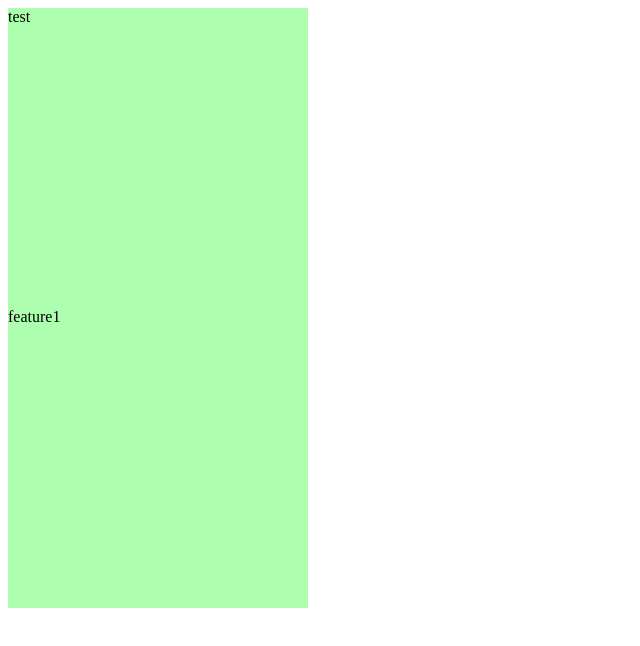
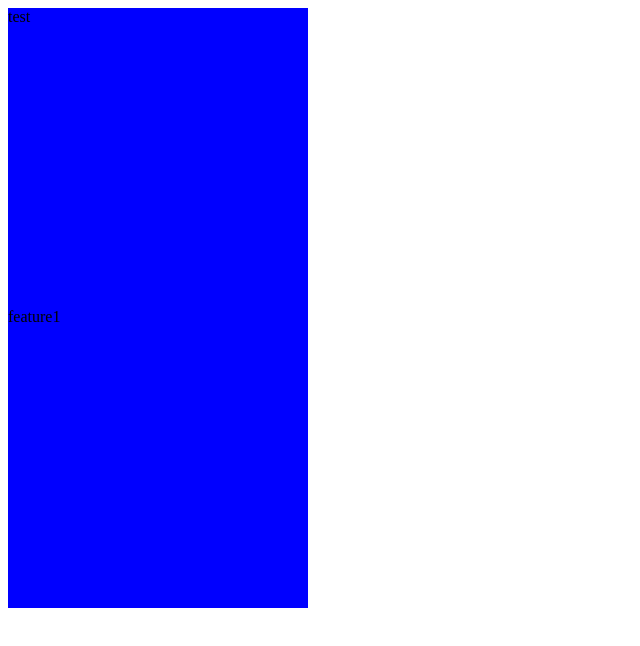
Before and after one commit to xiaoffe/gitTeamWorkTest, a plain HTML site: page index.html in a window 1280 px wide. Shown: the whole page, without its empty margins (0-640 px from the left). Drawn offline with Linux system fonts and the light colour scheme.

Commit message:
修改bcg

```diff
--- a/aa.css
+++ b/aa.css
@@ -1,5 +1,5 @@
 .stupid{
-    background-color:#adfeae;
+    background-color: blue;
     color:#000;
     width:300px;
     height:300px;
```
